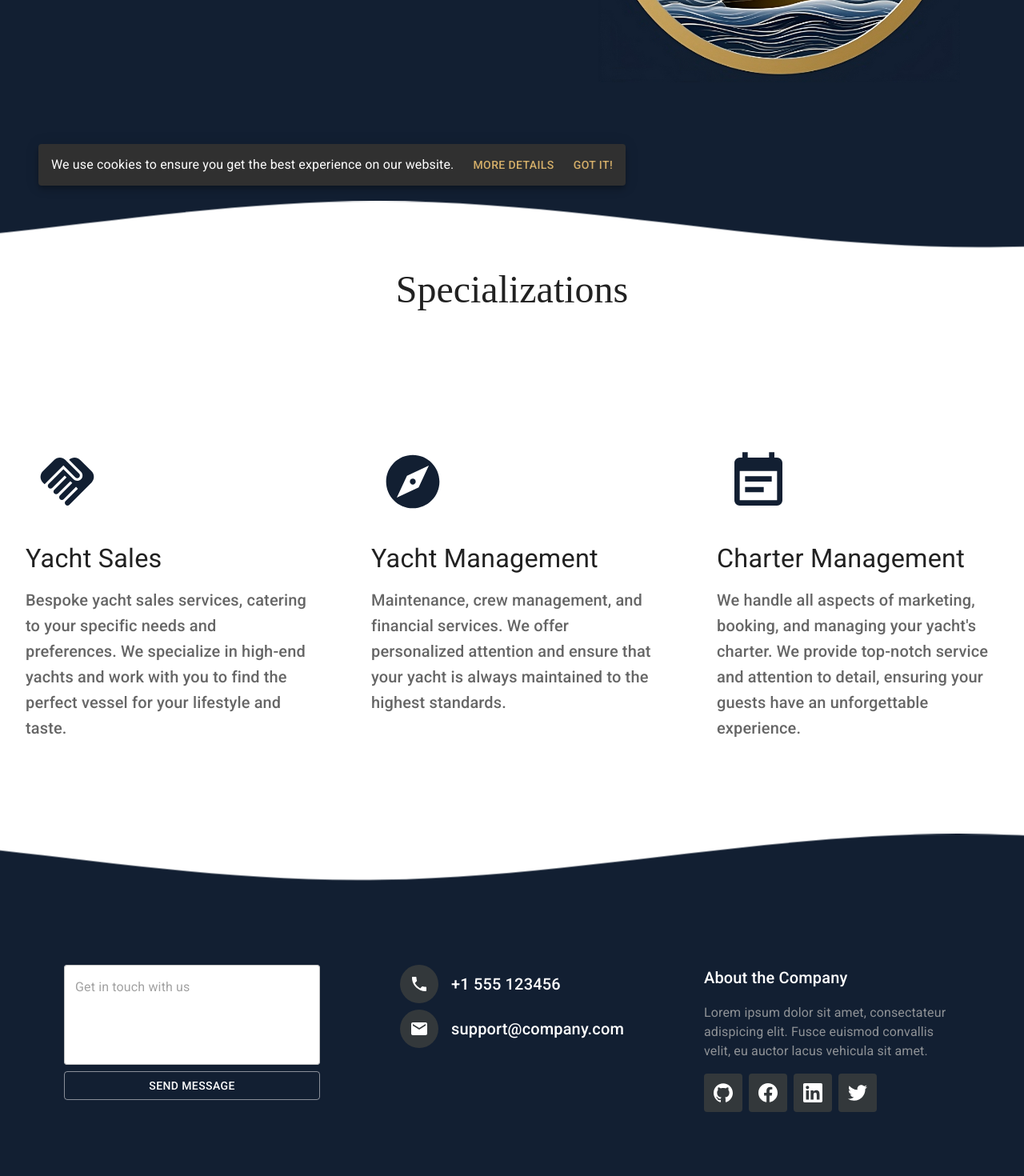
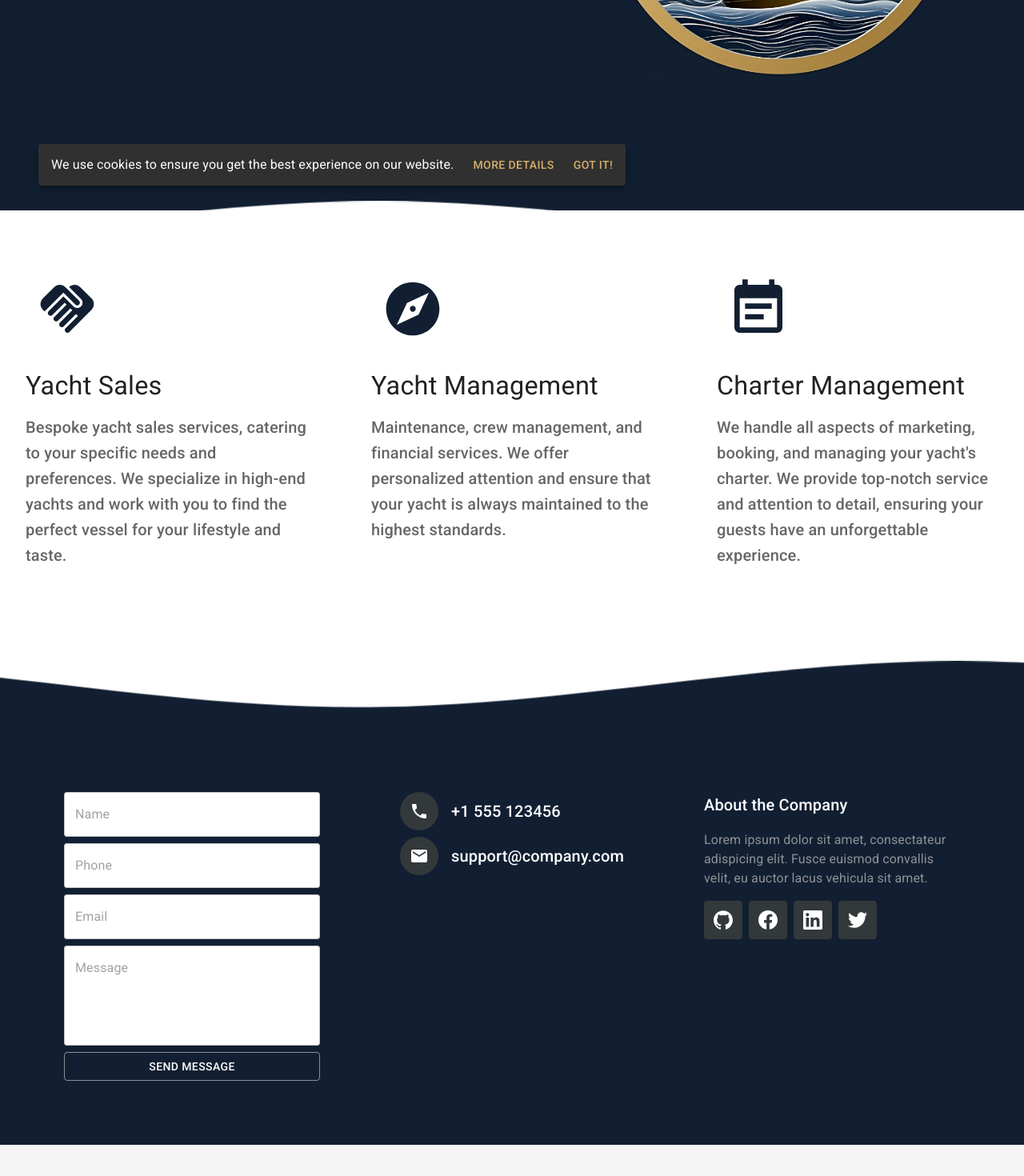
Before and after one commit to bezgolovyponch/brokerage, a React (Create React App) app: page / in a window 1280 px wide. Shown: the part 544-2014 px from the top of the page at 80% size. After the commit the page ends 1975 px from the top, so only its background shows below. Built offline with nearby package versions, Linux system fonts and the light colour scheme; a web font is replaced by a local one.

Commit message:
form fixed

```diff
--- a/public/index.html
+++ b/public/index.html
@@ -40,7 +40,7 @@
       rel="stylesheet"
     />
     <title>
-      WaVer - Free React template for building an SaaS or admin application
+      FairBroker
     </title>
   </head>
   <body>
--- a/src/logged_out/components/Main.js
+++ b/src/logged_out/components/Main.js
@@ -32,7 +32,7 @@ function Main(props) {
   const selectHome = useCallback(() => {
     smoothScrollTop();
     document.title =
-      "WaVer - Free template for building a SaaS or admin application";
+      "FairBroker";
     setSelectedTab("Home");
   }, [setSelectedTab]);
 
--- a/src/logged_out/components/footer/Footer.js
+++ b/src/logged_out/components/footer/Footer.js
@@ -170,11 +170,47 @@ function Footer(props) {
                 <Box mb={1}>
                   <TextField
                     variant="outlined"
-                    multiline
-                    placeholder="Get in touch with us"
+                    placeholder="Name"
                     InputProps={{
                       className: classes.whiteBg,
-                      "aria-label": "Get in Touch",
+                      "aria-label": "Name",
+                    }}
+                    fullWidth
+                    required
+                  />
+                </Box>
+                <Box mb={1}>
+                  <TextField
+                    variant="outlined"
+                    placeholder="Phone"
+                    InputProps={{
+                      className: classes.whiteBg,
+                      "aria-label": "Phone",
+                    }}
+                    fullWidth
+                    required
+                  />
+                </Box>
+                <Box mb={1}>
+                  <TextField
+                    variant="outlined"
+                    placeholder="Email"
+                    InputProps={{
+                      className: classes.whiteBg,
+                      "aria-label": "Email",
+                    }}
+                    fullWidth
+                    required
+                  />
+                </Box>
+                <Box mb={1}>
+                  <TextField
+                    variant="outlined"
+                    multiline
+                    placeholder="Message"
+                    InputProps={{
+                      className: classes.whiteBg,
+                      "aria-label": "Message",
                     }}
                     rows={4}
                     fullWidth
--- a/src/logged_out/components/home/FeatureCard.js
+++ b/src/logged_out/components/home/FeatureCard.js
@@ -16,27 +16,27 @@ const styles = (theme) => ({
   },
 });
 
-function shadeColor(hex, percent) {
-  const f = parseInt(hex.slice(1), 16);
+// function shadeColor(hex, percent) {
+//   const f = parseInt(hex.slice(1), 16);
 
-  const t = percent < 0 ? 0 : 255;
+//   const t = percent < 0 ? 0 : 255;
 
-  const p = percent < 0 ? percent * -1 : percent;
+//   const p = percent < 0 ? percent * -1 : percent;
 
-  const R = f >> 16;
+//   const R = f >> 16;
 
-  const G = (f >> 8) & 0x00ff;
+//   const G = (f >> 8) & 0x00ff;
 
-  const B = f & 0x0000ff;
-  return `#${(
-    0x1000000 +
-    (Math.round((t - R) * p) + R) * 0x10000 +
-    (Math.round((t - G) * p) + G) * 0x100 +
-    (Math.round((t - B) * p) + B)
-  )
-    .toString(16)
-    .slice(1)}`;
-}
+//   const B = f & 0x0000ff;
+//   return `#${(
+//     0x1000000 +
+//     (Math.round((t - R) * p) + R) * 0x10000 +
+//     (Math.round((t - G) * p) + G) * 0x100 +
+//     (Math.round((t - B) * p) + B)
+//   )
+//     .toString(16)
+//     .slice(1)}`;
+// }
 
 function FeatureCard(props) {
   const { classes, Icon, color, headline, text } = props;
--- a/src/logged_out/components/home/FeatureSection.js
+++ b/src/logged_out/components/home/FeatureSection.js
@@ -1,5 +1,5 @@
 import React from "react";
-import { Grid, Typography } from "@mui/material";
+import { Grid, /* Typography  */} from "@mui/material";
 // import CodeIcon from "@mui/icons-material/Code";
 // import BuildIcon from "@mui/icons-material/Build";
 // import ComputerIcon from "@mui/icons-material/Computer";
@@ -107,9 +107,9 @@ function FeatureSection(props) {
   return (
     <div style={{ backgroundColor: "#FFFFFF" }}>
       <div className="container-fluid">
-        <Typography variant="h3" align="center" className="lg-mg-bottom" style={{ fontFamily: 'Bodoni '}}>
+        {/* <Typography variant="h3" align="center" className="lg-mg-bottom" style={{ fontFamily: 'Bodoni '}}>
           Specializations
-        </Typography>
+        </Typography> */}
         <div className="container-fluid">
           <Grid container spacing={calculateSpacing(width, theme)}>
             {features.map((element) => (
--- a/src/logged_out/components/home/HeadSection.js
+++ b/src/logged_out/components/home/HeadSection.js
@@ -100,14 +100,14 @@ function HeadSection(props) {
             >
               <div className={classNames(classes.containerFix, "container")}>
                 <Box display={"flex"} flexDirection={isWidthUpLg ? "row" : "column"}>
-                  <Grid item xs={12} md={5} order={{ xs: 2, md: 1 }}>
+                  <Grid item xs={12} md={5} paddingTop={isWidthUpLg ? "0" : "10px"} order={{ xs: 2, md: 1 }}>
                     <Box
                       display="flex"
                       flexDirection="column"
                       justifyContent="center"
                       height="100%"
                     >
-                      <Box mb={2} textAlign={isWidthUpLg ? "left" : "center"}>
+                      <Box mb={3} textAlign={isWidthUpLg ? "left" : "center"}>
                         <Typography  style={{ fontFamily: 'Bodoni ', color: "white" }} variant={isWidthUpLg ? "h3" : "h4"}>
                           LIAISON AND BROKERAGE
                         </Typography>
--- a/src/logged_out/components/home/Home.js
+++ b/src/logged_out/components/home/Home.js
@@ -2,7 +2,7 @@ import React, { Fragment, useEffect } from "react";
 import PropTypes from "prop-types";
 import HeadSection from "./HeadSection";
 import FeatureSection from "./FeatureSection";
-import PricingSection from "./PricingSection";
+// import PricingSection from "./PricingSection";
 
 function Home(props) {
   const { selectHome } = props;
--- a/src/shared/components/WaveBorder.js
+++ b/src/shared/components/WaveBorder.js
@@ -1,7 +1,7 @@
 import React from "react";
 import PropTypes from "prop-types";
 import withStyles from '@mui/styles/withStyles';
-import zIndex from "@mui/material/styles/zIndex";
+// import zIndex from "@mui/material/styles/zIndex";
 
 const styles = {
   waves: {
```
Also changed, not shown: src/logged_out/components/navigation/NavBar.js (+4 -4 lines).
